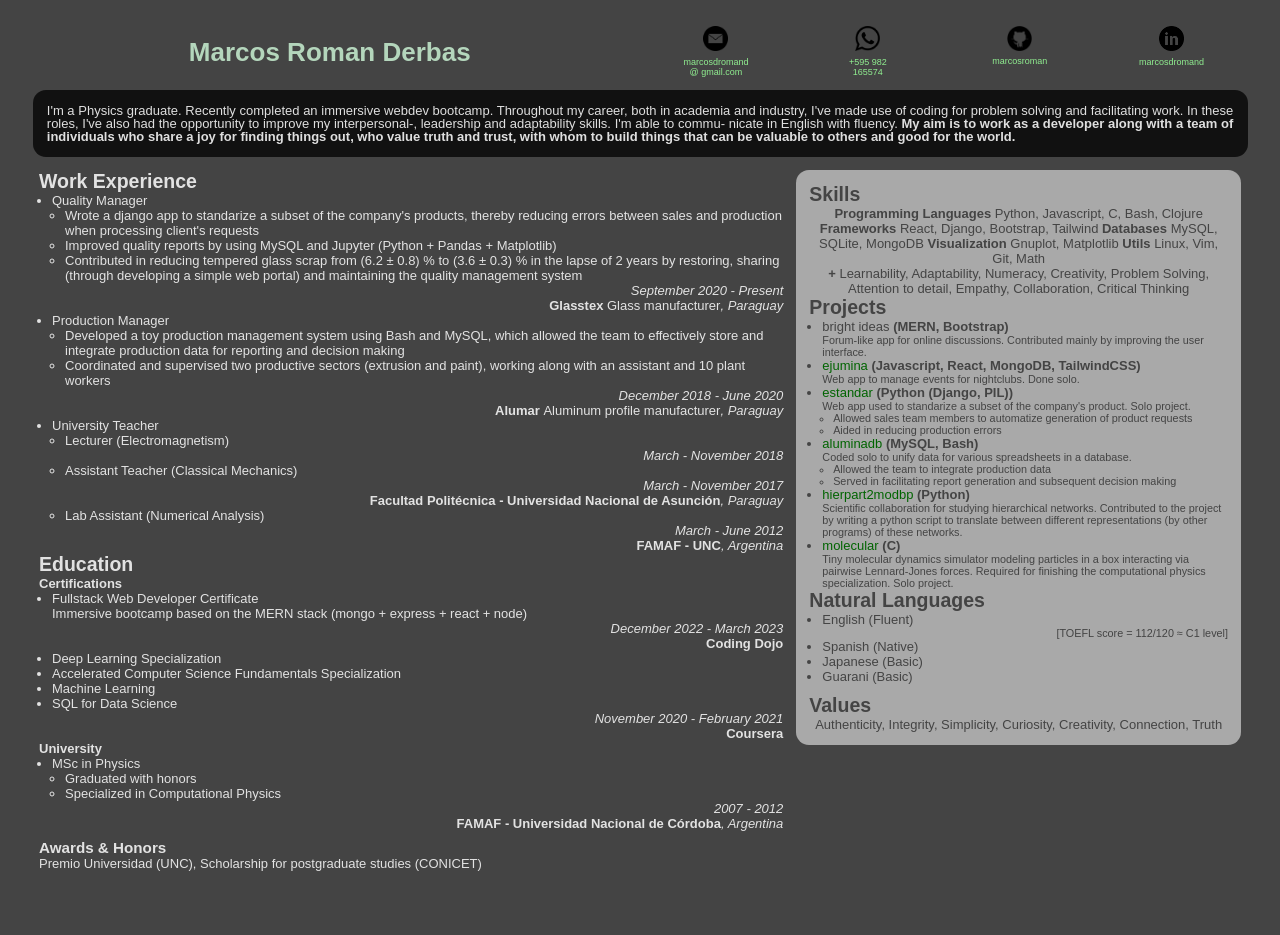
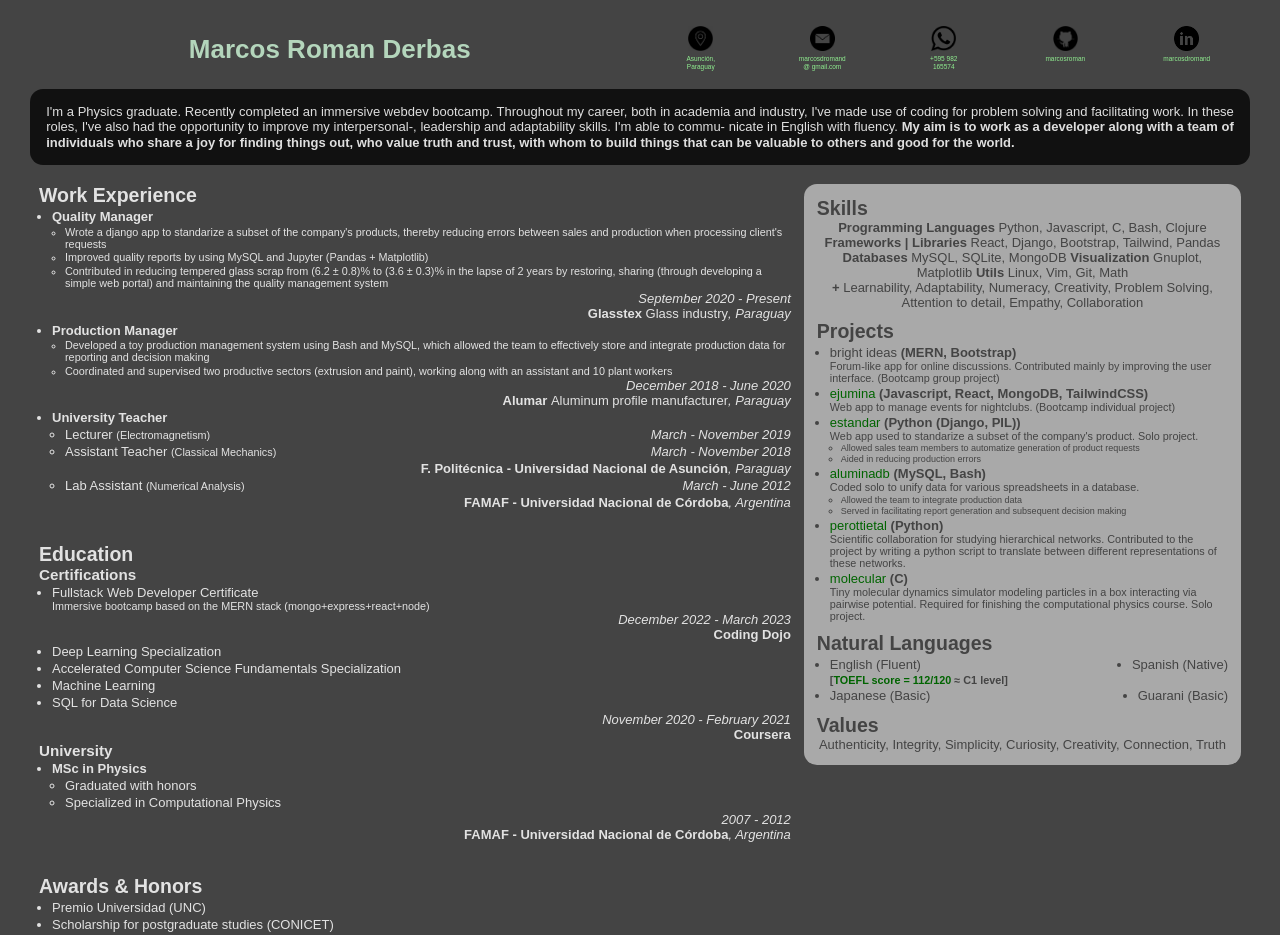
Before and after one commit to marcosroman/marcosroman.github.io, a plain HTML site: page index.html in a window 1280 px wide. Before the commit the page ends 910 px from the top, so only its background shows below. Drawn offline with Linux system fonts and the light colour scheme.

Commit message:
location and toefl report added

```diff
--- a/index.html
+++ b/index.html
@@ -1,10 +1,10 @@
 <!DOCTYPE html>
-<html>
+<html lang="en">
 	<head>
 		<title>Marcos Roman Derbas</title>
-		<meta charset="UTF-8" />
-		<meta name="viewport" content="width=device-width,initial-scale=1" />
-		<meta name="description" content="" />
+		<meta charset="UTF-8">
+		<meta name="viewport" content="width=device-width,initial-scale=1">
+		<meta name="description" content="">
 		<link rel="stylesheet" href="style.css">
 	</head>
 
@@ -12,24 +12,25 @@
 		<page>
 		<nav>
 			<div id="name">
-				<h1 style="font-size: 2em; margin: auto auto;; align-items: center;"><a style="color:#B4D6BC" href="https://marcosroman.github.io/">Marcos Roman Derbas</a></h1>
+				<h1 style="font-size: 2em; margin: auto auto;; align-items: center;">
+					<a style="color:#B4D6BC" href="https://marcosroman.github.io/">Marcos Roman Derbas</a></h1>
 			</div>
 			<div id="icons">
-				<!--
 				<span class="icon">
 					<div class="icon-img">
 						<a href="https://www.google.com/maps/place/Asunci%C3%B3n/@-25.2968526,-57.5980891,10z/data=!3m1!4b1!4m6!3m5!1s0x945da8076e69dbf5:0xaceb7a46bf1936c9!8m2!3d-25.2637399!4d-57.575926!16zL20vMGZuX20">
-					<img src="icons/location.png" style="width:25px;" />
+							<img alt="location" src="icons/location.png" style="width:25px;">
 						</a>
 					</div>
-					<div class="icon-text">Asunción, Paraguay</div>
+					<div class="icon-text">
+						<a href="https://www.google.com/maps/place/Asunci%C3%B3n/@-25.2968526,-57.5980891,10z/data=!3m1!4b1!4m6!3m5!1s0x945da8076e69dbf5:0xaceb7a46bf1936c9!8m2!3d-25.2637399!4d-57.575926!16zL20vMGZuX20">
+							Asunción,<br>Paraguay</a></div>
 				</span>
-				-->
 
 				<span class="icon">
 					<div class="icon-img">
 						<a href="mailto:marcosdromand@gmail.com">
-							<img src="icons/mail-icon.png" style="width:25px;" /><!--marcosdromand@gmail.com-->
+							<img alt="mail" src="icons/mail-icon.png" style="width:25px;"><!--marcosdromand@gmail.com-->
 						</a>
 					</div>
 					<div class="icon-text">
@@ -39,7 +40,8 @@
 
 				<span class="icon">
 					<div class="icon-img">
-						<a href="https://wa.me/595982165574?text=We'd%20like%20to%20hire%20you%20"><img src="icons/whatsapp-logo.png" style="width:25px;"/></a><!--+595982165574-->
+						<a href="https://wa.me/595982165574?text=We'd%20like%20to%20hire%20you%20">
+							<img alt="phone" src="icons/whatsapp-logo.png" style="width:25px;"></a><!--+595982165574-->
 					</div>
 					<div class="icon-text">
 						<a href="https://wa.me/595982165574?text=We'd%20like%20to%20hire%20you%20">+595 982<br> 165574</a></div>
@@ -47,7 +49,8 @@
 
 				<span class="icon">
 					<div class="icon-img">
-						<a href="http://www.github.com/marcosroman"><img src="icons/gh-logo.png" style="width:25px;" /></a>
+						<a href="http://www.github.com/marcosroman">
+							<img alt="github" src="icons/gh-logo.png" style="width:25px;"></a>
 					</div>
 					<div class="icon-text">
 						<a href="http://www.github.com/marcosroman">
@@ -56,22 +59,13 @@
 
 				<span class="icon">
 					<div class="icon-img">
-						<a href="http://www.linkedin.com/in/marcosdromand"><img src="icons/linkedin-logo.png" style="width:25px;" /></a>
+						<a href="http://www.linkedin.com/in/marcosdromand">
+							<img alt="linkedin" src="icons/linkedin-logo.png" style="width:25px;"></a>
 					</div>
 					<div class="icon-text">
 						<a href="http://www.linkedin.com/in/marcosdromand">
 							marcosdromand</a></div>
 				</span>
-
-				<!--
-					<span class="icon">
-					<div class="icon-img">
-					<a href="http://www.twitter.com/mrcaosr"><img src="icons/twitter-logo-2.png" style="width:25px;" /></a>
-					</div>
-					<div class="icon-text">mrcaosr</div>
-					</span>
-				-->
-
 			</div>
 		</nav>
 
@@ -82,24 +76,25 @@
 
 		<div id="content">
 			<div id="work-and-education">
-				<h2>Work Experience</h2>
+				<h2 style="margin-top:0;">Work Experience</h2>
 				<div class="work-experience">
 					<ul>
 						<li>
-							Quality Manager
+							<h4>Quality Manager</h4>
 							<div class="feats">
 								<ul>
 									<li>Wrote a django app to standarize a subset of the company's products, thereby reducing errors between sales and production when processing client's requests</li>
-									<li>Improved quality reports by using MySQL and Jupyter (Python + Pandas + Matplotlib)</li>
-									<li>Contributed in reducing tempered glass scrap from (6.2 ± 0.8) % to (3.6 ± 0.3) % in the lapse of 2 years by restoring, sharing (through developing a simple web portal) and maintaining the quality management system</li>
+									<li>Improved quality reports by using MySQL and Jupyter (Pandas + Matplotlib)</li>
+									<li>Contributed in reducing tempered glass scrap from (6.2 ± 0.8)% to (3.6 ± 0.3)% in the lapse of 2 years by restoring, sharing (through developing a simple web portal) and maintaining the quality management system</li>
 								</ul>
 							</div>
 							<div class="right">
 								<div class="when">September 2020 - Present</div>
-								<div class="where">Glasstex <div class="whatis">Glass manufacturer<span class="when">, Paraguay </span></div>
+								<div class="where">Glasstex <div class="whatis">Glass industry<span class="when">, Paraguay</span></div>
 							</div>
 						</li>
-						<li>Production Manager
+						<li>
+							<h4>Production Manager</h4>
 							<div class="feats">
 								<ul>
 									<li>Developed a toy production management system using Bash and MySQL, which allowed the team to effectively store and integrate production data for reporting and decision making</li>
@@ -108,31 +103,46 @@
 							</div>
 							<div class="right">
 								<div class="when">December 2018 - June 2020</div>
-								<div class="where">Alumar <div class="whatis">Aluminum profile manufacturer<span class="when">, Paraguay </span></div></div>
+								<div class="where">Alumar <div class="whatis">Aluminum profile manufacturer<span class="when">, Paraguay</span></div></div>
 							</div>
 						</li>
 						<li>
-							University Teacher
+							<h4>University Teacher</h4>
 							<ul>
 								<li>
-									<div class="what">Lecturer
-										<div class="whatis">(Electromagnetism)</div></div>
-									<div class="when right">March - November 2018</div>
+									<div style="display: flex; flex: 1 1; justify-content:space-between">
+										<div>
+											Lecturer <span style="font-size: smaller">(Electromagnetism)</span>
+										</div>
+										<div style="font-style:italic">
+											March - November 2019
+										</div>
+									</div>
 								</li>
 								<li>
-									<div class="what">Assistant Teacher
-										<div class="whatis">(Classical Mechanics)</div></div>
-									<div class="when right">March - November 2017</div>
-								</li>
-								<div class="where right">Facultad Politécnica - Universidad Nacional de Asunción<span style="font-weight:normal" class="when">, Paraguay</span></div>
-								<li>
-									<div class="what">Lab Assistant
-										<div class="whatis">(Numerical Analysis)</div></div>
-									<div class="right">
-										<div class="when">March - June 2012</div>
-										<div class="where">FAMAF - UNC<span  style="font-weight:normal" class="when">, Argentina</span></div>
+									<div style="display: flex; flex: 1 1; justify-content:space-between">
+										<div>
+											Assistant Teacher <span style="font-size: smaller">(Classical Mechanics)</span>
+										</div>
+										<div style="font-style:italic">
+											March - November 2018
+										</div>
 									</div>
 								</li>
+								<div class="where right">F. Politécnica - Universidad Nacional de Asunción<span style="font-weight:normal" class="when">, Paraguay</span></div>
+
+								<li>
+									<div style="display: flex; flex: 1 1; justify-content:space-between">
+										<div>
+											Lab Assistant <span style="font-size: smaller">(Numerical Analysis)</span>
+										</div>
+										<div style="font-style:italic">
+											March - June 2012
+										</div>
+									</div>
+								</li>
+								<div class="where right">FAMAF - Universidad Nacional de Córdoba<span  style="font-weight:normal" class="when">, Argentina </span></div>
+
 							</ul>
 						</li>
 					</ul>
@@ -140,10 +150,10 @@
 
 							<h2>Education</h2>
 							<div class="education">
-								<h4>Certifications</h4>
+								<h3>Certifications</h3>
 								<ul>
 									<li>Fullstack Web Developer Certificate
-										<div class="feats">Immersive bootcamp based on the MERN stack (mongo + express + react + node)</div>
+										<div class="feats" style='font-size:smaller;'>Immersive bootcamp based on the MERN stack (mongo+express+react+node)</div>
 										<div class="right">
 											<div class="when">December 2022 - March 2023</div>
 											<div class="where">Coding Dojo</div>
@@ -159,10 +169,10 @@
 									</div>
 
 								</ul>
-								<h4>University</h4>
+								<h3>University</h3>
 								<ul>
 									<li>
-										MSc in Physics
+										<h4>MSc in Physics</h4>
 										<ul class="feats">
 											<li>Graduated with honors</li>
 											<li>Specialized in Computational Physics</li>
@@ -179,8 +189,12 @@
 							</div>
 
 							<div>
-								<h3 style="margin: 0.5em 0 0 0">Awards & Honors</h3>
-								Premio Universidad (UNC), Scholarship for postgraduate studies (CONICET)
+								<h2>Awards & Honors</h2>
+								<ul>
+									<li>Premio Universidad (UNC)</li>
+									<li>Scholarship for postgraduate studies (CONICET)</li>
+								</ul>
+
 								<!--
 									<ul>
 									<li>Premio Universidad (UNC)</li>
@@ -190,28 +204,28 @@
 				</div>
 
 				<div id="not-work-and-education">
-					<h2>Skills</h2>
+					<h2 style="margin-top: 0">Skills</h2>
 					<div id="skills">
 						<span class="cat">Programming Languages</span> Python, Javascript, C, Bash, Clojure
-						<span class="cat">Frameworks</span> React, Django, Bootstrap, Tailwind
+						<span class="cat">Frameworks | Libraries</span> React, Django, Bootstrap, Tailwind, Pandas
 						<span class="cat">Databases</span> MySQL, SQLite, MongoDB
 						<span class="cat">Visualization</span> Gnuplot, Matplotlib
 						<span class="cat">Utils</span> Linux, Vim, Git, Math<br>
-						<span class="cat">+</span> Learnability, Adaptability, Numeracy, Creativity, Problem Solving, Attention to detail, Empathy, Collaboration, Critical Thinking
+						<span class="cat">+</span> Learnability, Adaptability, Numeracy, Creativity, Problem Solving, Attention to detail, Empathy, Collaboration
 					</div>
 					<div name="projects">
 						<h2>Projects</h2>
 						<ul>
 							<li>bright ideas <div class="techs">(MERN, Bootstrap)</div>
 								<div class="proyect-feats">
-									Forum-like app for online discussions. Contributed mainly by improving the user interface.
+									Forum-like app for online discussions. Contributed mainly by improving the user interface. (Bootcamp group project)
 								</div>
 							</li>
 							<li>
 								<a href="http://www.github.com/marcosroman/ejumina-react">
 									ejumina</a> <div class="techs">(Javascript, React, MongoDB, TailwindCSS)</div>
 								<div class="proyect-feats">
-									Web app to manage events for nightclubs. Done solo.
+									Web app to manage events for nightclubs. (Bootcamp individual project)
 								</div>
 							</li>
 							<li>
@@ -231,17 +245,17 @@
 								</div>
 							</li>
 							<li>
-								<a href="http://www.github.com/marcosroman/hierpart2modbp">
-									hierpart2modbp</a> <div class="techs">(Python)</div>
+								<a href="http://www.github.com/marcosroman/perottietal">
+									perottietal</a> <div class="techs">(Python)</div>
 								<div class="proyect-feats">
-									Scientific collaboration for studying hierarchical networks. Contributed to the project by writing a python script to translate between different representations (by other programs) of these networks.
+									Scientific collaboration for studying hierarchical networks. Contributed to the project by writing a python script to translate between different representations of these networks.
 								</div>
 							</li>
 							<li>
 								<a href="http://www.github.com/marcosroman/molecular">
 									molecular</a> <div class="techs">(C)</div>
 								<div class="proyect-feats">
-									Tiny molecular dynamics simulator modeling particles in a box interacting via pairwise Lennard-Jones forces. Required for finishing the computational physics specialization. Solo project.
+									Tiny molecular dynamics simulator modeling particles in a box interacting via pairwise potential. Required for finishing the computational physics course. Solo project.
 								</div>
 							</li>
 						</ul>
@@ -251,21 +265,18 @@
 					<div name="natural-languages">
 						<h2>Natural Languages</h2>
 						<ul>
-							<li>English (Fluent) <div class="feats" style="font-size: smaller; text-align: right">[TOEFL score = 112/120 ≈ C1 level]</div></li>
+
+							<div style="display:flex; flex: 1 1; justify-content: space-between;">
+								<li>English (Fluent) </li>
 								<li>Spanish (Native)</li>
-							<li>Japanese (Basic)</li>
-							<li>Guarani (Basic)</li>
-							<!--
-								<div name="achievements / awards">
-								<ul>
-								<li>beca conicet para estudiar posgrado</li>
-								<li>premio universidad</li>
-								<li>intercambio afs a japon</li>
+							</div>
+							<div class="feats" style="font-size: smaller; font-weight: bold;">
+								[<a href="http://marcosroman.github.io/docs/toefl-unofficialreport.pdf">TOEFL score = 112/120</a> ≈ C1 level]</div>
+							<div style="display:flex; flex: 1 1; justify-content: space-between;">
+							<span><li>Japanese (Basic)</li></span>
+							<span><li>Guarani (Basic)</li></span>
+							</div>
 						</ul>
-								</div>
-
-								interests??? swimming, zen meditation, kayak, running,
-							-->
 					</div>
 					<div style="text-align: center;">
 						<h2 style="text-align: left; margin: 0.5em 0 0 0">Values</h2>
--- a/index20230319.html
+++ /dev/null
@@ -1,9 +0,0 @@
-<html>
-<body>
-(alright)
-  <br>
-  <blockquote class="twitter-tweet"><p lang="en" dir="ltr">How to Get Rich (without getting lucky):</p>&mdash; Naval (@naval) <a href="https://twitter.com/naval/status/1002103360646823936?ref_src=twsrc%5Etfw">May 31, 2018</a></blockquote> <script async src="https://platform.twitter.com/widgets.js" charset="utf-8"></script>
-	<br><br><br>
-	<a href="https://journal.stuffwithstuff.com/2013/07/18/javascript-isnt-scheme/">ok</a>
-</body>
-</html>
--- a/style.css
+++ b/style.css
@@ -35,21 +35,6 @@ nav * {
 	vertical-align: middle;
 }
 
-nav #icons {
-	/*
-	margin: 0 auto;
-	*/
-	justify-items: center;
-	display: flex;
-	flex: 1 1;
-}
-
-.icon-img * {
-	display: flex;
-	justify-items: center;
-	align-items: center;
-	margin: 0 auto;
-}
 
 #name {
 	margin: 0;
@@ -110,17 +95,6 @@ page[size="A4"] {
   }
 }
 
-nav * {
-	padding: 0;
-	margin: 0;
-	vertical-align: middle;
-}
-
-nav {
-	display: flex;
-	flex: 1 1;
-}
-
 #name {
 	margin: 0;
 	padding: 0;
@@ -144,10 +118,10 @@ nav {
 
 #not-work-and-education {
 	float:right;
-	width: 36%;
-	flex: 36% 1;
+	width: 35%;
+	flex: 35% 1;
 	margin: 0 0 1em 1em;
-	padding: 1em;
+	padding: 1em 1em;
 	border-radius: 1em;
 	background-color: darkgray;
 	color: #444444;
@@ -155,15 +129,17 @@ nav {
 }
 
 #not-work-and-education > * {
-	flex:column;
+	flex: column;
 	justify-content: space-around;
+}
 
+#work-and-education h2 {
+	margin-top: 1.7em;
 }
 
 a {
 	color: lightgreen;
 }
-
 
 #not-work-and-education a {
 	color: darkgreen;
@@ -179,6 +155,10 @@ a {
 
 h2, h3, h4 {
 	margin: 0;
+}
+
+h2 {
+	margin: 0.5em 0 0 0;
 }
 
 ul {
@@ -211,19 +191,9 @@ ul {
 	font-weight: normal;
 	display: inline;
 }
-.english-details {
-	display: grid;
-	grid: 4 / 4 / 1 / 1;
-	font-size: small;
-}
 
 .right {
 	text-align: right;
-}
-
-p {
-	line-height: 1em;
-	margin: 5px 0;
 }
 
 .skill-score {
@@ -257,26 +227,20 @@ p {
 	text-align: right;
 }
 
-/*
-.below-left {
-	display: inline-block;
-	width: 50%;
-}
-.below-right {
-	display: inline-block;
-	width: 50%;
-}
-*/
-
 #icons {
+	margin: 0 0.5em;
+	display: flex;
+	flex: 1 1;
 	justify-items: center;
-	display: flex;
-	margin: 0 0.5em;
 }
 
 #icons > * {
 	flex: 1 1;
-	flex: space-between;
+	/*flex: space-between;*/
+}
+
+.icon {
+	text-align: center;
 }
 
 .icon-img * {
@@ -286,68 +250,21 @@ p {
 	margin: 0 auto;
 }
 
-
-
-.icon-text {
-	font-size: xx-small;
-	text-align: center;
-	margin: 0.5em 0 0 0 !important;
-}
-
-
-.icon {
-	text-align: center;
-}
-/*
-.icon {
-	display: inline-block;
-	vertical-align: middle;
-}
-*/
-
-
-.cat {
-	font-weight: bold;
-	display: inline-block;
-}
-
-/*
-#skills {
-	display: flex;
-}
-
-#skills .left {
-	display: flex;
-	flex: 50% 1;
-	width: 60%;
-}
-
-#skills .right {
-	display: flex;
-	flex: 50% 1;
-}
-*/
-
 a {
 	text-decoration: none;
 }
 
 #pitch {
-	margin: 2em 0.5em ;
-	padding: 2em 1em;
+	margin: 1.5em 0.3em 1.5em 0.3em;
+	padding: 1em 1em;
 	background-color: #111111;
 	border-radius: 1em;
 	text-align: justify;
 }
+
 #pitch p {
-	margin: 0.1em 0.1em;
+	margin: 0.1em 0.25em;
 }
-/*
-	flex: 64% 1;
-	margin: 0 2em 0 0;
-	width: 64%
-}
-*/
 
 .feats {
 	font-size: small;
@@ -356,10 +273,6 @@ a {
 	font-size: smaller;
 }
 
-
-h2, h3, h4 {
-	margin: 0;
-}
 
 ul {
 	margin: 0;
@@ -384,7 +297,7 @@ ul {
   color: white; /* White text color */
 }
 
-#skills{
+#skills {
   text-align: center; /* Right-align text */
 }
 
@@ -393,20 +306,23 @@ ul {
 	font-weight: normal;
 	display: inline;
 }
-.english-details {
-	display: grid;
-	grid: 4 / 4 / 1 / 1;
-	font-size: small;
-}
 
 .right {
 	text-align: right;
 }
 
+/*
 p {
 	line-height: 1em;
 	margin: 5px 0;
 }
+*/
+p {
+	line-height: 1.2em;
+	margin: 5px 0;
+}
+
+
 
 .skill-score {
 	display: inline-block;
@@ -439,12 +355,15 @@ p {
 	text-align: right;
 }
 
-#icons
+#icons .icon-text {
+	/*font-size: xx-small;*/
+	justify-self: center;
+	margin: 0.5em 0 0 0 !important;
+}
+
 .icon-text {
-	font-size: xx-small;
+	font-size: 0.5em;/*xx-small;*/
 	text-align: center;
-	justify-self: center;
-
 	margin: 0.5em 0 0 0 !important;
 }
 
@@ -452,13 +371,6 @@ p {
 	justify-self: center;
 	text-align: center;
 }
-
-/*
-.icon {
-	display: inline-block;
-	vertical-align: middle;
-}
-*/
 
 .cat {
 	font-weight: bold;
@@ -469,9 +381,16 @@ a {
 	text-decoration: none;
 }
 
-#pitch {
-	margin: 1em 0.5em ;
-	padding: 1em;
-	background-color: #111111;
-	border-radius: 1em;
+div li {
+	margin: 0.15em 0;
 }
+
+/*
+.work-experience ul li {
+	font-weight: bold;
+}
+*/
+
+ul li div ul li {
+	font-size: smaller;
+}
```
Also changed, not shown: 2 other files. Lines whose indentation alone changed are shown as unchanged.
